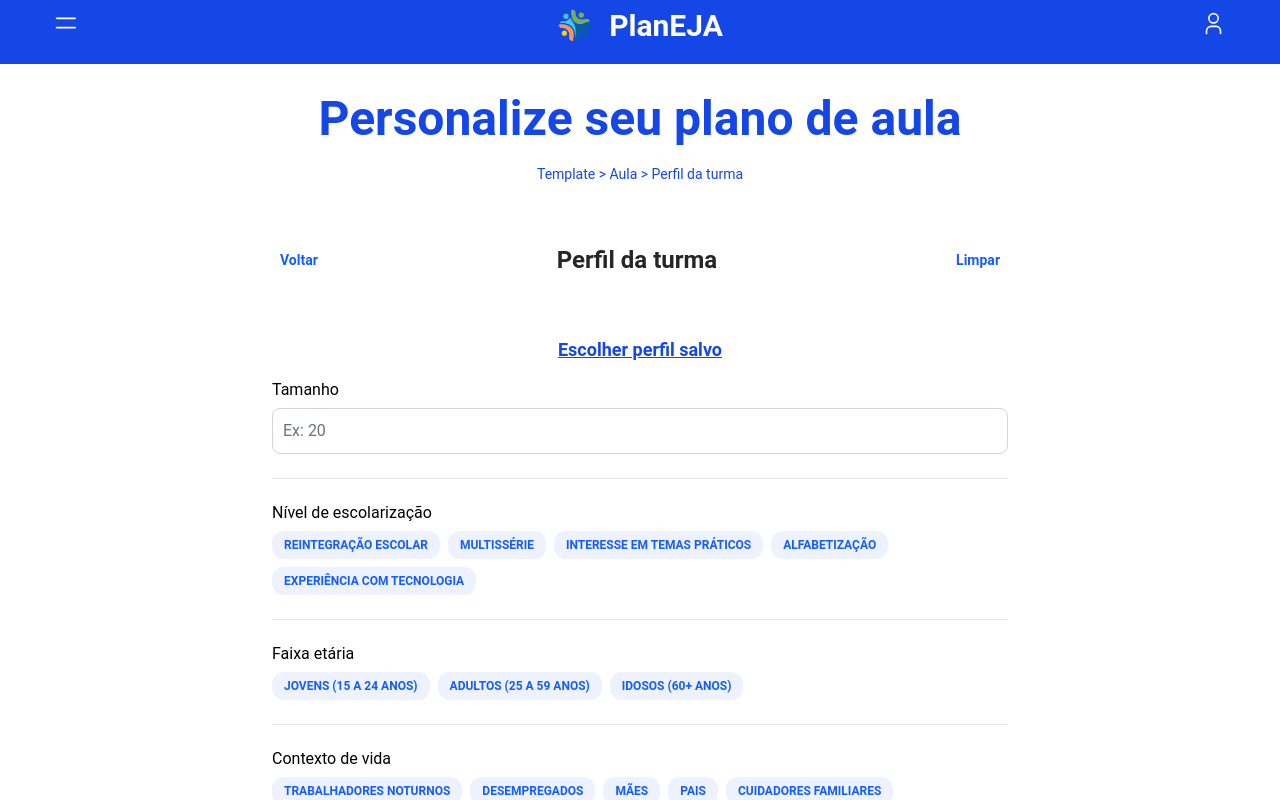
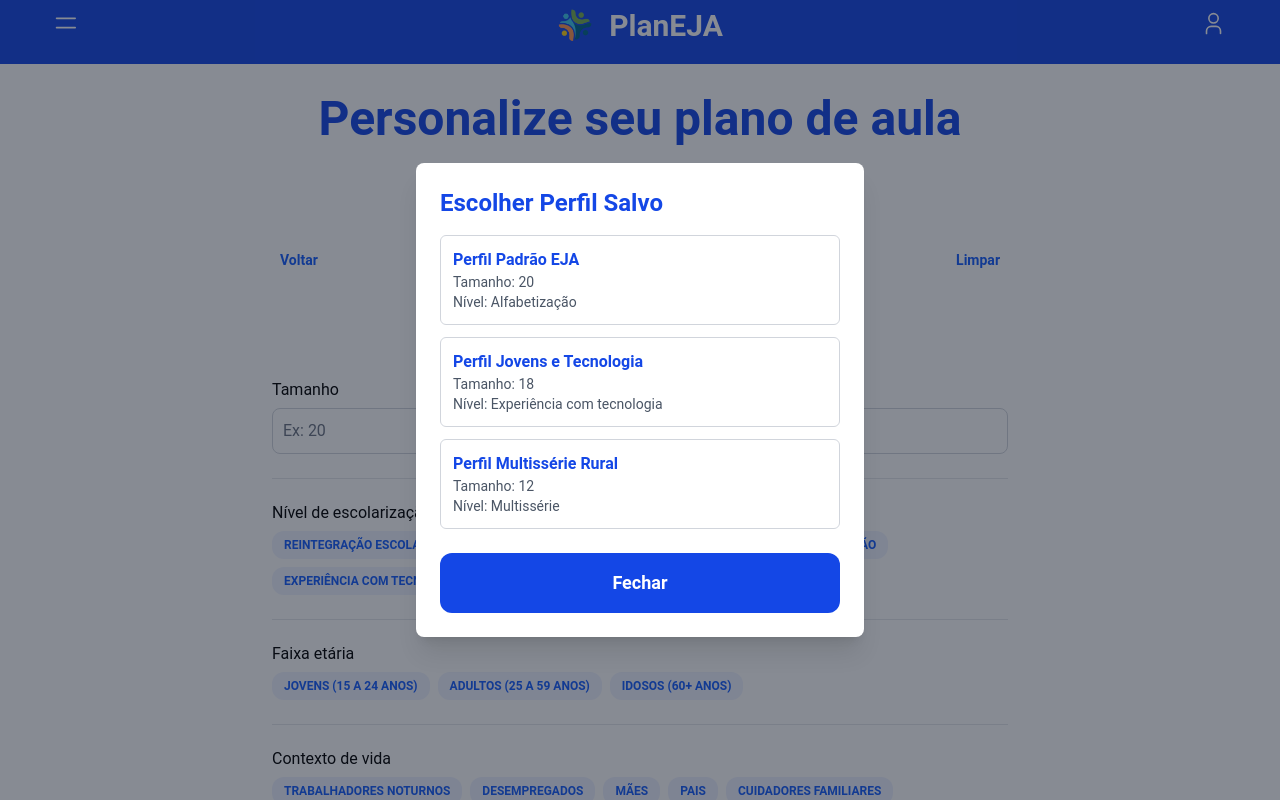
Before and after one commit to marinhotg/planeja, a Next.js app in the folder frontend/: page /class-profile in a window 1280 px wide. Both pictures are taken after a click on the button "Escolher perfil salvo". Shown: the top 800 px of the page. Built offline with nearby package versions, Linux system fonts and the light colour scheme.

Commit message:
add profile selection modal

```diff
--- a/frontend/src/app/components/ui/ClassProfileForm.tsx
+++ b/frontend/src/app/components/ui/ClassProfileForm.tsx
@@ -7,6 +7,7 @@ import PageTitle from "./PageTitle";
 import Button from "./Button";
 import InputLabel from "./InputLabel";
 import TextInput from "./TextInput";
+import ProfileSelectionModal from './ProfileSelectionModal';
 import { useRouter } from 'next/navigation';
 
 export default function ClassProfileForm() {
@@ -17,6 +18,8 @@ export default function ClassProfileForm() {
   const [selectedProfessionalAreas, setSelectedProfessionalAreas] = useState<string[]>([]);
   const [selectedOtherProfiles, setSelectedOtherProfiles] = useState<string[]>([]);
   const [saveProfile, setSaveProfile] = useState(false);
+  const [profileNameInput, setProfileNameInput] = useState('');
+  const [isModalOpen, setIsModalOpen] = useState(false);
 
   const router = useRouter();
 
@@ -76,10 +79,35 @@ export default function ClassProfileForm() {
     setSelectedProfessionalAreas([]);
     setSelectedOtherProfiles([]);
     setSaveProfile(false);
+    setProfileNameInput('');
+  };
+
+  const handleSelectProfile = (profile: any) => {
+    setClassSize(profile.size);
+    setSelectedEducationLevels(profile.education);
+    setSelectedAgeRanges(profile.age);
+    setSelectedLifeContexts(profile.life);
+    setSelectedProfessionalAreas(profile.professional);
+    setSelectedOtherProfiles(profile.other);
+    setProfileNameInput(profile.name);
+    setSaveProfile(true); // Assume if a profile is loaded, it should be saved
   };
 
   const handleAdvance = () => {
-    // Logic to save class profile data if needed
+    if (saveProfile && profileNameInput.trim() === '') {
+      alert("Por favor, insira um nome para o perfil.");
+      return;
+    }
+    console.log("Salvar perfil:", {
+      profileName: saveProfile ? profileNameInput : 'Não salvo',
+      classSize,
+      selectedEducationLevels,
+      selectedAgeRanges,
+      selectedLifeContexts,
+      selectedProfessionalAreas,
+      selectedOtherProfiles,
+    });
+    // Implement save logic here
     router.push('/observations');
   };
 
@@ -92,7 +120,7 @@ export default function ClassProfileForm() {
       <div className="w-full px-4 py-4 flex flex-col justify-start items-start gap-4 mt-[-1rem]">
         {/* Escolher perfil salvo */}
         <div className="self-stretch px-4 bg-black/0 rounded-xl inline-flex justify-center items-center gap-2 overflow-hidden">
-          <button className="text-blue-700 text-lg font-semibold underline cursor-pointer">Escolher perfil salvo</button>
+          <button onClick={() => setIsModalOpen(true)} className="text-blue-700 text-lg font-semibold underline cursor-pointer">Escolher perfil salvo</button>
         </div>
 
         {/* Tamanho */}
@@ -197,15 +225,35 @@ export default function ClassProfileForm() {
         <div className="self-stretch py-4 inline-flex justify-start items-center gap-3">
           <input
             type="checkbox"
+            id="saveProfileCheckbox"
             className="w-5 h-5 rounded-[4px] text-blue-700 border-gray-300 focus:ring-blue-700"
             checked={saveProfile}
             onChange={(e) => setSaveProfile(e.target.checked)}
           />
-          <InputLabel>Salvar <span className="text-blue-600 font-semibold">Perfil de turma</span>.</InputLabel>
+          <InputLabel htmlFor="saveProfileCheckbox">Salvar <span className="text-blue-600 font-semibold">Perfil de turma</span>.</InputLabel>
         </div>
 
-      <Button className="w-full mt-8" onClick={handleAdvance}>Avançar</Button>
+        {saveProfile && (
+          <div className="self-stretch flex flex-col justify-start items-start gap-2 mt-4">
+            <InputLabel htmlFor="profileNameInput">Nome do perfil</InputLabel>
+            <TextInput
+              id="profileNameInput"
+              type="text"
+              placeholder="Ex: Meu Perfil de Turma"
+              value={profileNameInput}
+              onChange={(e) => setProfileNameInput(e.target.value)}
+            />
+          </div>
+        )}
+
+        <Button className="w-full mt-8" onClick={handleAdvance}>Avançar</Button>
       </div>
+
+      <ProfileSelectionModal
+        isOpen={isModalOpen}
+        onClose={() => setIsModalOpen(false)}
+        onSelectProfile={handleSelectProfile}
+      />
     </>
   );
 }
--- /dev/null
+++ b/frontend/src/app/components/ui/ProfileSelectionModal.tsx
@@ -0,0 +1,46 @@
+"use client";
+
+import React from 'react';
+import Button from './Button';
+
+interface ProfileSelectionModalProps {
+  isOpen: boolean;
+  onClose: () => void;
+  onSelectProfile: (profile: any) => void; // Replace 'any' with a proper type for your profile
+}
+
+export default function ProfileSelectionModal({ isOpen, onClose, onSelectProfile }: ProfileSelectionModalProps) {
+  // Mock data for saved profiles
+  const savedProfiles = [
+    { id: 1, name: 'Perfil Padrão EJA', size: 20, education: ['Alfabetização'], age: ['Adultos (25 a 59 anos)'], life: ['Trabalhadores noturnos'], professional: ['Serviços Gerais'], other: [] },
+    { id: 2, name: 'Perfil Jovens e Tecnologia', size: 18, education: ['Experiência com tecnologia'], age: ['Jovens (15 a 24 anos)'], life: [], professional: ['Comércio e Vendas'], other: [] },
+    { id: 3, name: 'Perfil Multissérie Rural', size: 12, education: ['Multissérie'], age: ['Jovens (15 a 24 anos)', 'Adultos (25 a 59 anos)'], life: ['Agricultura'], professional: [], other: ['Povos originários'] },
+  ];
+
+  if (!isOpen) return null;
+
+  return (
+    <div className="fixed inset-0 bg-gray-900/50 flex justify-center items-center z-50">
+      <div className="bg-white p-6 rounded-lg shadow-xl w-full max-w-md mx-auto">
+        <h2 className="text-blue-700 text-2xl font-bold mb-4">Escolher Perfil Salvo</h2>
+        <ul className="space-y-3 mb-6 max-h-80 overflow-y-auto">
+          {savedProfiles.map((profile) => (
+            <li
+              key={profile.id}
+              className="p-3 border border-gray-300 rounded-md cursor-pointer hover:bg-gray-100 transition-colors duration-200"
+              onClick={() => {
+                onSelectProfile(profile);
+                onClose();
+              }}
+            >
+              <h3 className="text-blue-700 font-semibold">{profile.name}</h3>
+              <p className="text-gray-600 text-sm">Tamanho: {profile.size}</p>
+              <p className="text-gray-600 text-sm">Nível: {profile.education.join(', ')}</p>
+            </li>
+          ))}
+        </ul>
+        <Button onClick={onClose} className="w-full">Fechar</Button>
+      </div>
+    </div>
+  );
+}
```
